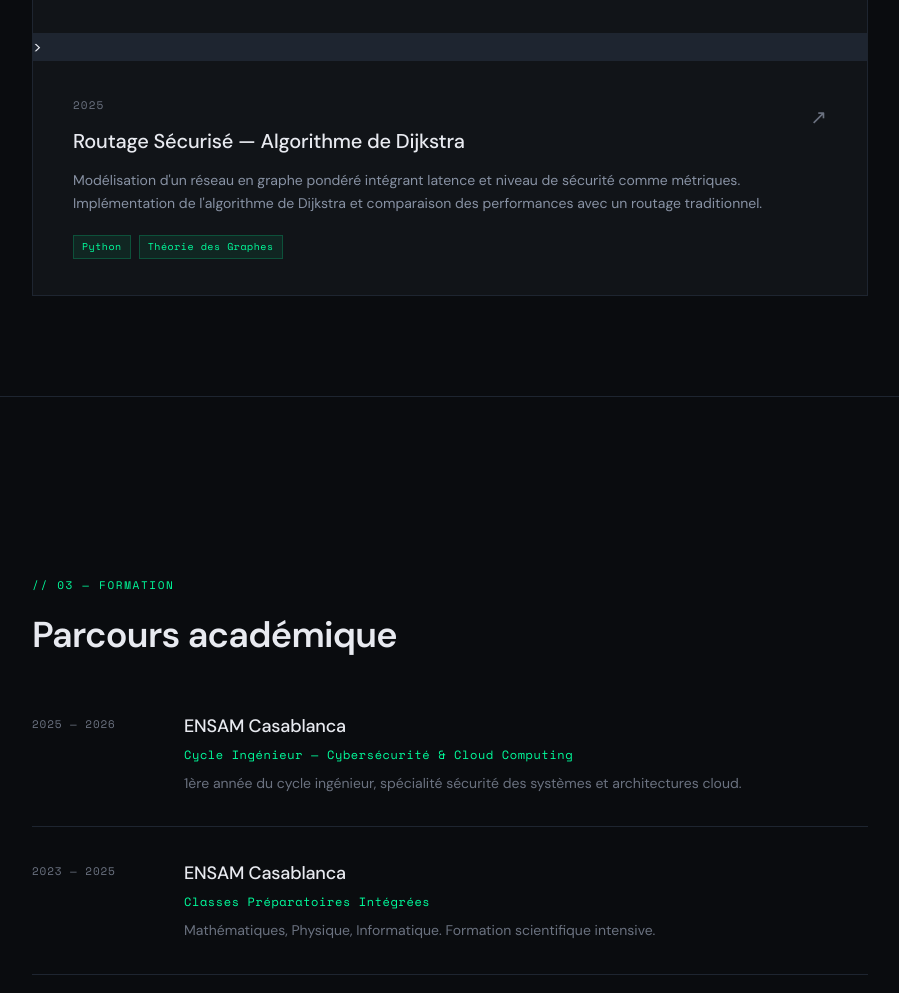
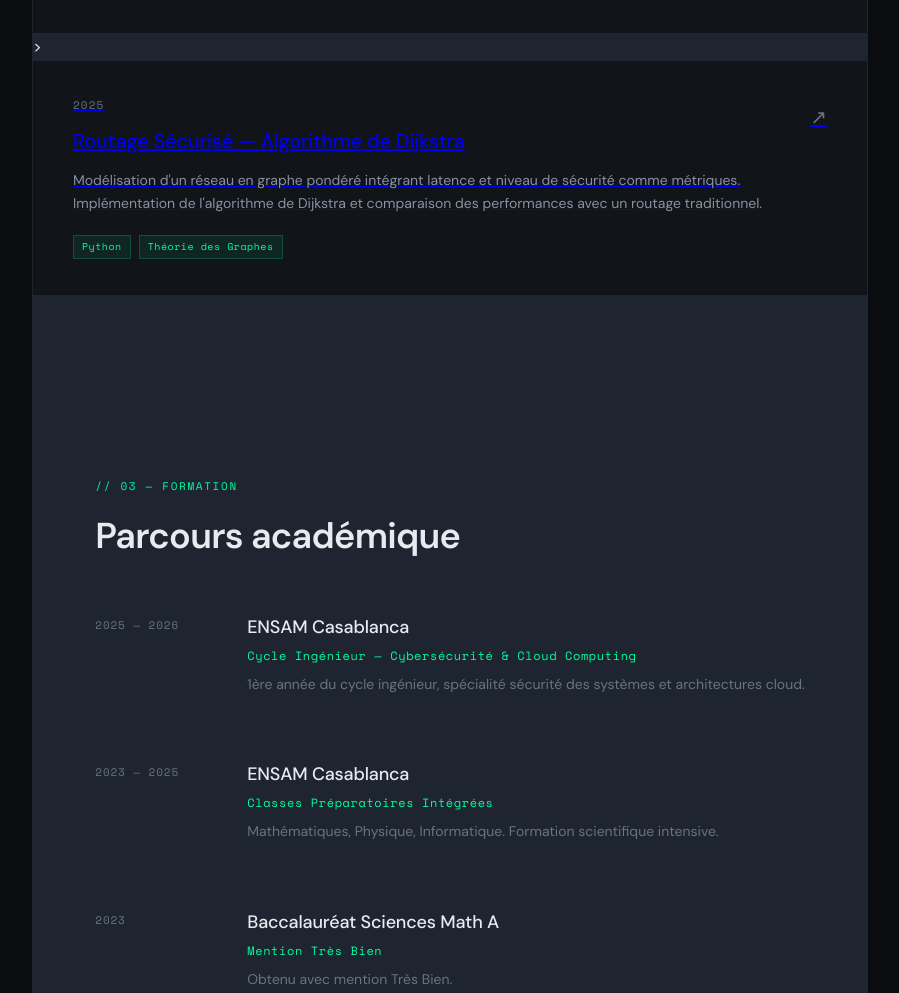
Before and after one commit to elmaataoui-ihssane/portfolio, a plain HTML site: page index.html in a window 1280 px wide. Shown: the part 2297-3290 px from the top of the page, without its empty margins (190-1089 px from the left). Drawn offline with nearby package versions, Linux system fonts and the light colour scheme.

Commit message:
Refactor project item structure in index.html
Removed unnecessary divs and adjusted project item structure.

```diff
--- a/index.html
+++ b/index.html
@@ -683,7 +683,9 @@
       </a>
  >
 
-      <div class="project-item">
+
+
+             <a class="project-item" href="https://github.com/elmaataoui-ihssane/DIJKSTRA-SECURE-ROUTING" target="_blank" rel="noopener noreferrer">
         <div>
           <div class="project-year">2025</div>
           <div class="project-name">Routage Sécurisé — Algorithme de Dijkstra</div>
@@ -696,11 +698,7 @@
           </div>
         </div>
         <div class="project-arrow">↗</div>
-      </div>
-
-    </div>
-  </section>
-</div>
+      </a>
 
 <div class="divider"></div>
 
```
